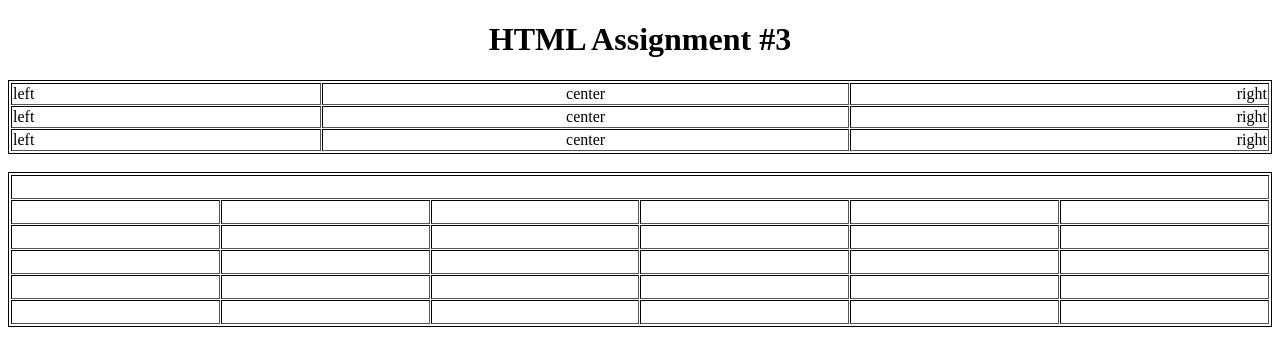
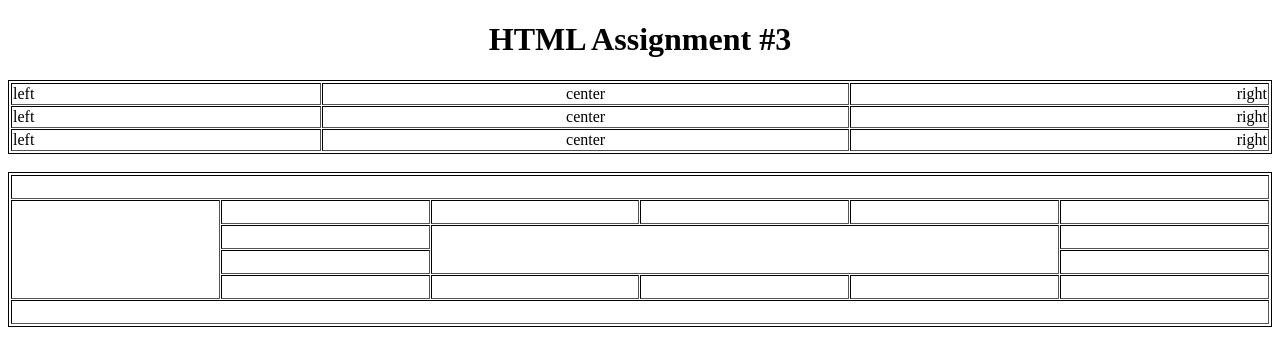
Before and after one commit to acciojob/alignment-notneerajsah, a website: page main.html in a window 1280 px wide. Shown: the top 344 px of the page. Drawn offline with Linux system fonts and the light colour scheme.

Commit message:
created a submission

```diff
--- a/main.html
+++ b/main.html
@@ -29,16 +29,28 @@
 	<br>
 
 
+
 <table width="100%" class="middle" border="1" id="table-2">
     <tr>
         <td id="t21" colspan="6"></td>
     </tr>
 
     <tr>
+        <td rowspan="4"></td>
         <td></td>
         <td></td>
         <td></td>
         <td></td>
+        <td></td>
+    </tr>
+
+    <tr>
+        <td></td>
+        <td colspan="3" rowspan="2"></td>
+        <td></td>
+    </tr>
+
+    <tr>
         <td></td>
         <td></td>
     </tr>
@@ -49,36 +61,13 @@
         <td></td>
         <td></td>
         <td></td>
-        <td></td>
     </tr>
 
     <tr>
-        <td></td>
-        <td></td>
-        <td></td>
-        <td></td>
-        <td></td>
-        <td></td>
-    </tr>
-
-    <tr>
-        <td></td>
-        <td></td>
-        <td></td>
-        <td></td>
-        <td></td>
-        <td></td>
-    </tr>
-
-    <tr>
-        <td></td>
-        <td></td>
-        <td></td>
-        <td></td>
-        <td></td>
-        <td></td>
+        <td colspan="6"></td>
     </tr>
 </table>
+
 
 	<!-- tbale 3 -->
 	<br>
```
